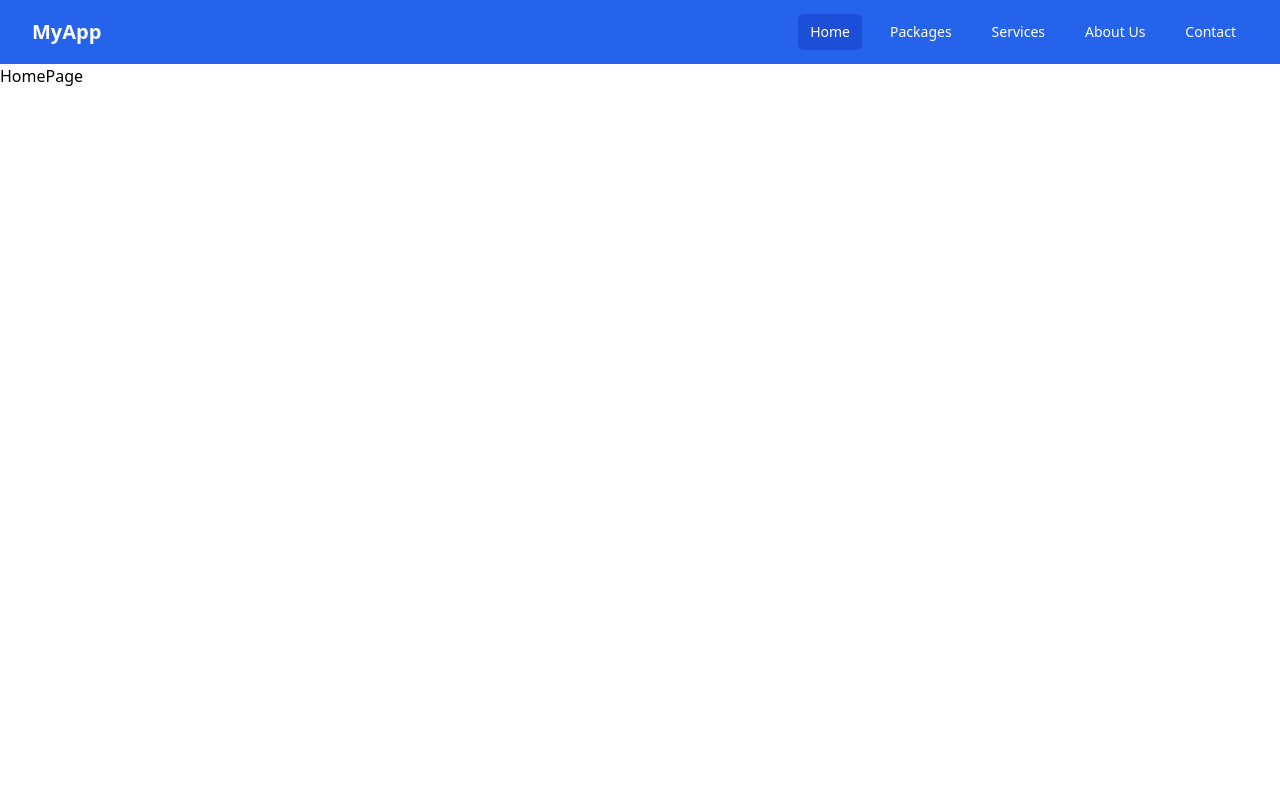
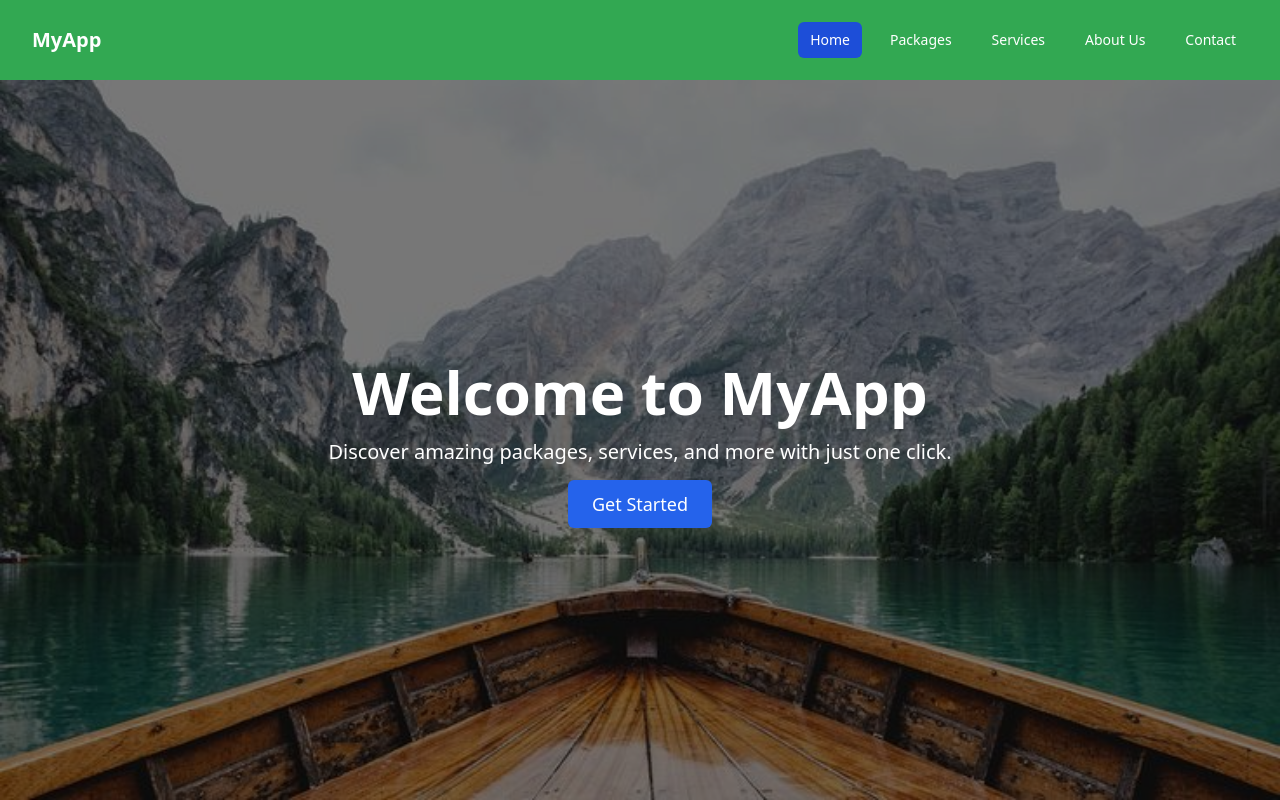
Before and after one commit to Fica-Web/wanderSquad, a React (Vite) app in the folder frontend/: page / in a window 1280 px wide. Built offline with nearby package versions, Linux system fonts and the light colour scheme.

Commit message:
sample hero section

```diff
--- a/frontend/src/components/common/Navbar.jsx
+++ b/frontend/src/components/common/Navbar.jsx
@@ -13,9 +13,9 @@ const Navbar = () => {
     const [isMobileMenuOpen, setIsMobileMenuOpen] = useState(false);
 
     return (
-        <nav className="bg-blue-600">
+        <nav className="bg-primary text-black">
             <div className="max-w-7xl mx-auto px-4 sm:px-6 lg:px-8">
-                <div className="flex items-center justify-between h-16">
+                <div className="flex items-center justify-between h-20">
                     {/* Logo */}
                     <div className="flex items-center">
                         <NavLink to="/" className="text-white text-xl font-bold">
--- /dev/null
+++ b/frontend/src/components/homePage/Hero.jsx
@@ -0,0 +1,34 @@
+import React from "react";
+import hero from "../../assets/images/hero.jpg";
+
+const Hero = () => {
+    return (
+        <div
+            className="relative bg-cover bg-center bg-no-repeat h-[90vh] flex items-center justify-center"
+            style={{
+                backgroundImage: `url(${hero})`,
+            }}
+        >
+            {/* Overlay */}
+            <div className="absolute inset-0 bg-black bg-opacity-50"></div>
+
+            {/* Content */}
+            <div className="relative text-center text-white px-4">
+                <h1 className="text-4xl md:text-6xl font-bold mb-4">
+                    Welcome to MyApp
+                </h1>
+                <p className="text-lg md:text-xl mb-6">
+                    Discover amazing packages, services, and more with just one click.
+                </p>
+                <a
+                    href="#services"
+                    className="px-6 py-3 bg-blue-600 text-white text-lg font-medium rounded-md hover:bg-blue-700 transition duration-300"
+                >
+                    Get Started
+                </a>
+            </div>
+        </div>
+    );
+};
+
+export default Hero;
--- a/frontend/src/pages/HomePage.jsx
+++ b/frontend/src/pages/HomePage.jsx
@@ -1,10 +1,11 @@
 import React from 'react'
+import Hero from '../components/homePage/Hero'
 
 const HomePage = () => {
     return (
-        <div className='w-full '>
-            HomePage
-        </div>
+        <>
+            <Hero />
+        </>
     )
 }
 
```
Also changed, not shown: frontend/src/assets/images/hero.jpg (added).
